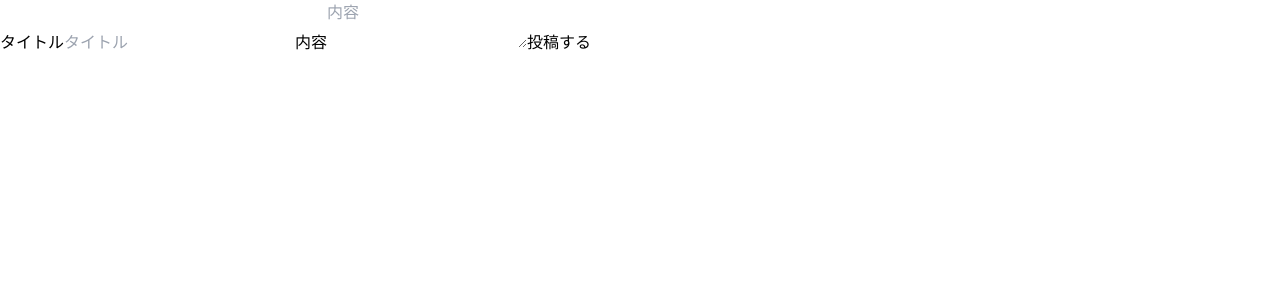
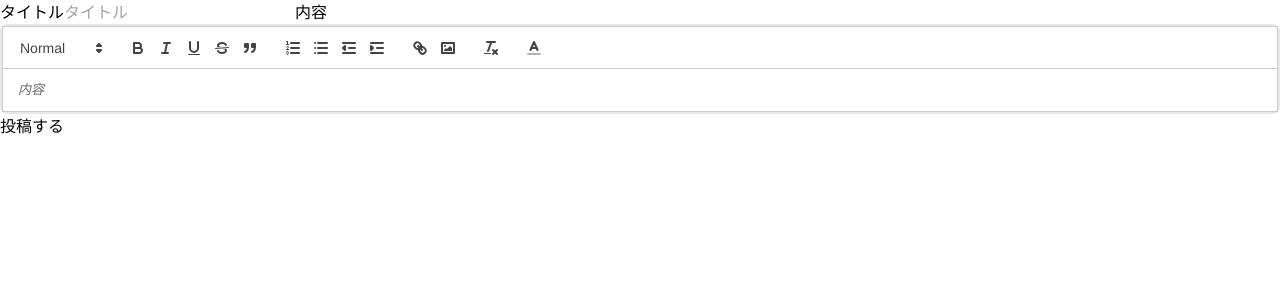
Before and after one commit to takuyanagamachi/next-kenma, a Next.js app: page /components/AddPost in a window 1280 px wide. Shown: the top 300 px of the page. Built offline with nearby package versions, Linux system fonts and the light colour scheme.

Commit message:
add react quill

```diff
--- a/package.json
+++ b/package.json
@@ -21,6 +21,7 @@
     "react": "18.2.0",
     "react-dom": "18.2.0",
     "react-icons": "^4.8.0",
+    "react-quill": "^2.0.0",
     "react-toastify": "^9.1.2"
   },
   "devDependencies": {
--- a/pages/admin/index.jsx
+++ b/pages/admin/index.jsx
@@ -37,7 +37,7 @@ export default function Index() {
           {posts.map(post => (
             <div key={post._id} className='grid grid-cols border-b'>
               <h2 className='text-gray-600 text-lg font-bold'>{post.title}</h2>
-              <p className='pl-1 text-gray-500 text-lg'>{post.desc}</p>
+              <div className='pl-1 text-gray-500 text-lg' dangerouslySetInnerHTML={{ __html: post.desc }} />
               <p className='text-gray-500 text-sm ml-auto'>掲載日：{format(new Date(post.updatedAt), 'yyyy年M月dd日')}</p>
               <Link href={`/admin/edit/${post._id}`}>編集</Link>
               <button type='button' onClick={() => handleDelete(post._id)}>削除</button>
--- a/pages/components/AddPost.jsx
+++ b/pages/components/AddPost.jsx
@@ -1,6 +1,10 @@
 import React, { useState } from 'react'
 import { useRouter } from "next/router";
 import axios from "axios";
+import Quill from './Quill';
+
+
+
 
 export default function AddPost() {
   const router = useRouter();
@@ -29,13 +33,7 @@ export default function AddPost() {
         onChange={e => setTitle(e.target.value)}
       />
       <label>内容</label>
-      <textarea
-        required
-        type="text"
-        placeholder='内容'
-        value={desc}
-        onChange={e => setDesc(e.target.value)}
-      />
+      <Quill setDesc={setDesc} desc={desc} />
 
       {/* {
         editPost
--- a/pages/components/News.jsx
+++ b/pages/components/News.jsx
@@ -21,22 +21,12 @@ export default function News() {
           {posts.map(post => (
             <div key={post._id} className='grid grid-cols border-b'>
               <h2 className='text-gray-600 text-lg font-bold'>{post.title}</h2>
-              <p className='pl-1 text-gray-500 text-lg'>{post.desc}</p>
+              <div className='pl-1 text-gray-500 text-lg' dangerouslySetInnerHTML={{ __html: post.desc }} />
               <p className='text-gray-500 text-sm ml-auto'>掲載日：{format(new Date(post.updatedAt), 'yyyy年M月dd日')}</p>
             </div>
           ))}
 
-          {/* <div className='grid grid-cols border-b'>
-            <h2 className='text-gray-600 text-lg font-bold'>GW期間中の営業について</h2>
-            <p className='pl-1 text-gray-500 text-lg'>お休み期間「5月5日～7日」</p>
-            <p className='text-gray-500 text-sm ml-auto'>掲載日：2023/4/1</p>
-          </div>
 
-          <div className='grid grid-cols border-b'>
-            <h2 className='text-gray-600 text-lg font-bold'>営業時間の変更について</h2>
-            <p className='pl-1 text-gray-500 text-lg'>8:30～17:00　「2023年4月開始」</p>
-            <p className='text-gray-500 text-sm ml-auto'>掲載日：2023/3/1</p>
-          </div> */}
 
         </div>
       </div>
--- /dev/null
+++ b/pages/components/Quill.jsx
@@ -0,0 +1,42 @@
+import React from 'react'
+import dynamic from "next/dynamic";
+
+import 'react-quill/dist/quill.snow.css';
+
+const ReactQuill = dynamic(import('react-quill'), { ssr: false })
+
+const modules = {
+  toolbar: [
+    [{ 'header': [1, 2, false] }],
+    ['bold', 'italic', 'underline', 'strike', 'blockquote'],
+    [{ 'list': 'ordered' }, { 'list': 'bullet' }, { 'indent': '-1' }, { 'indent': '+1' }],
+    ['link', 'image'],
+    ['clean'],
+    [{ color: ["red", "blue", "yellow", "green"], },
+    ],
+  ],
+};
+
+const formats = [
+  'header',
+  'bold', 'italic', 'underline', 'strike', 'blockquote',
+  'list', 'bullet', 'indent',
+  'link', 'image', 'color'
+];
+
+export default function Quill({ desc, setDesc }) {
+  return (
+    <>
+      <ReactQuill
+        className="bg-white border-2 rounded-lg"
+        placeholder="内容"
+        required
+        value={desc}
+        onChange={newValue => setDesc(newValue)}
+        theme="snow"
+        modules={modules}
+        formats={formats}
+      />
+    </>
+  )
+}
```
Also changed, not shown: 1 other file (tests, documents, lock files or other folders).
